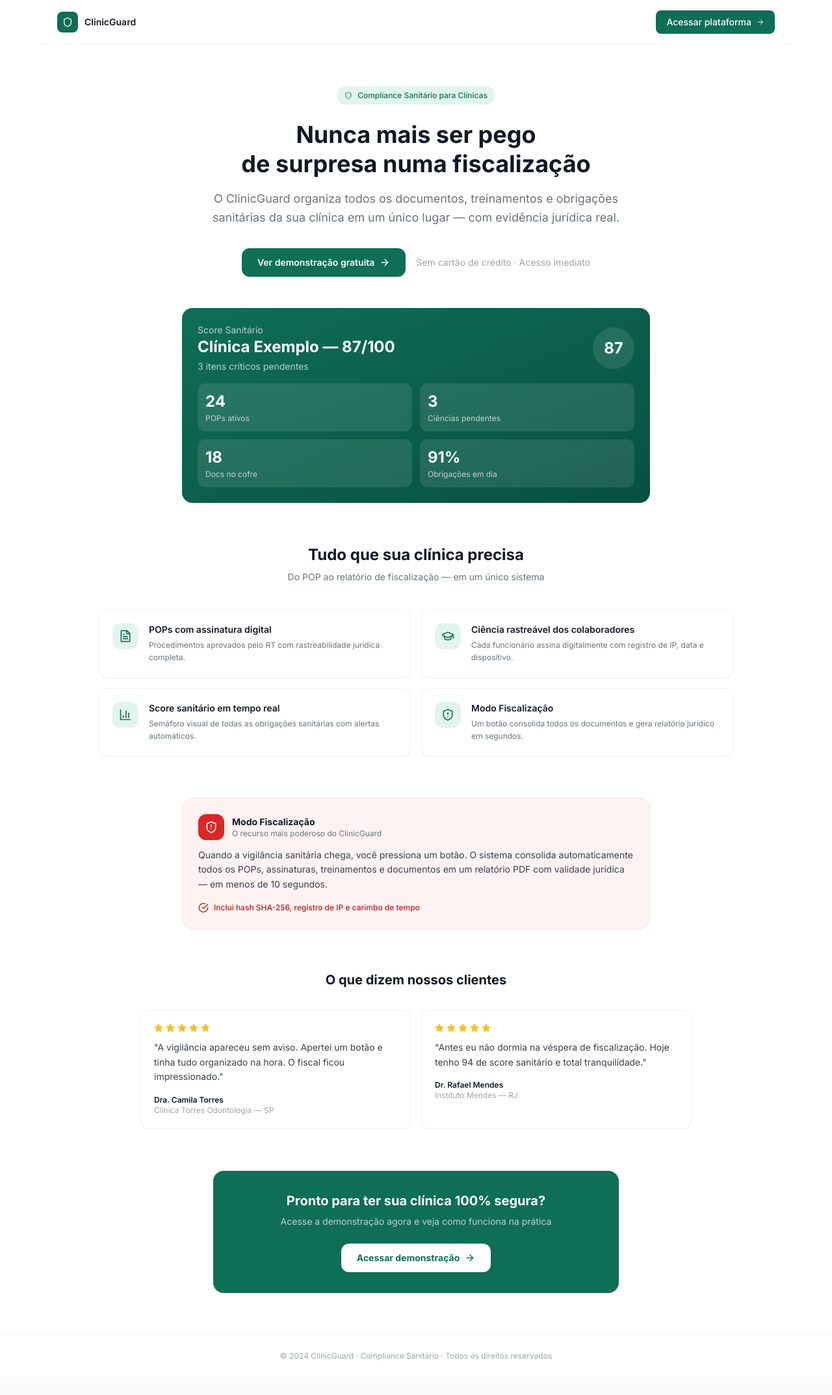
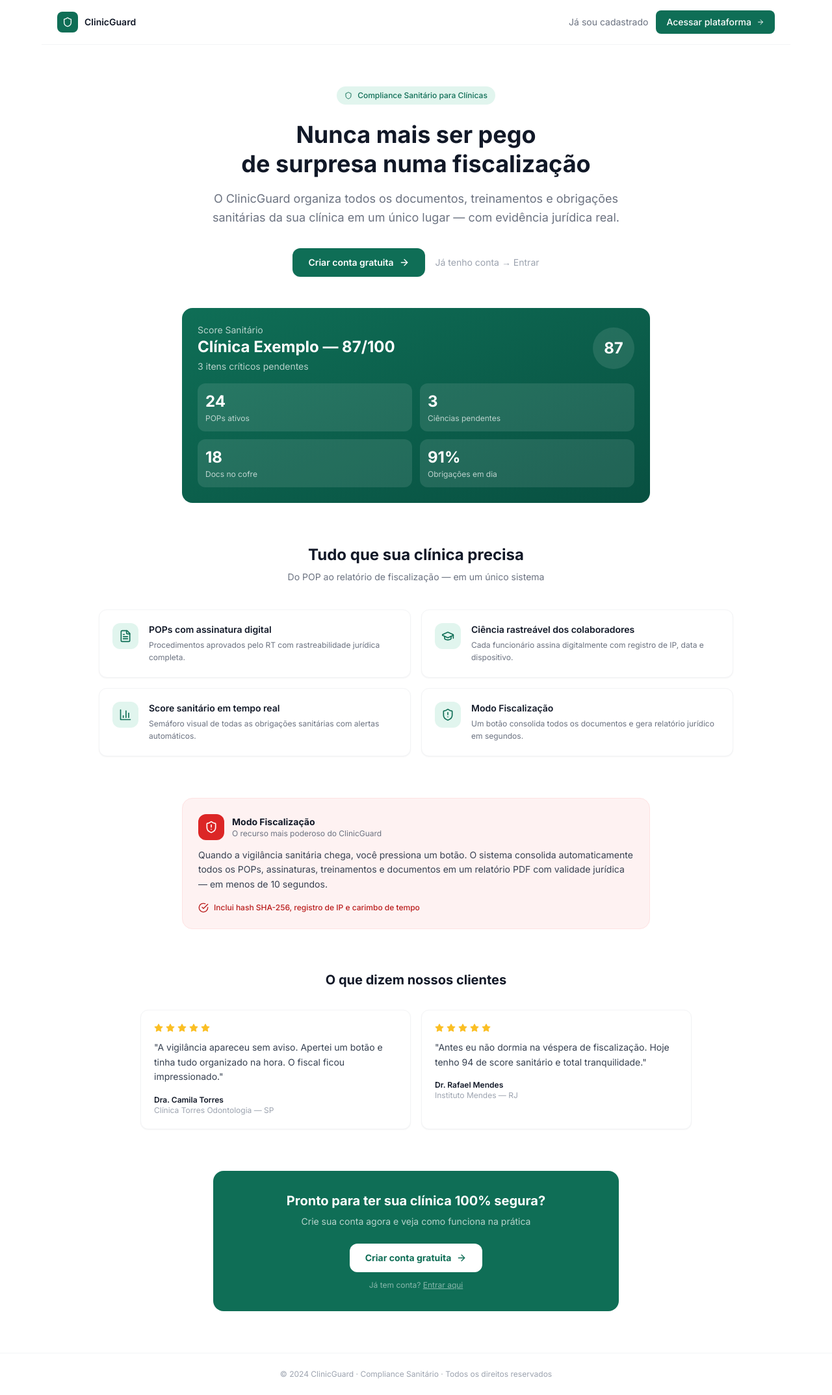
Before and after one commit to paulojunior-doctor/clinicguard, a React (Vite) app in the folder clinicguard/: page / in a window 1280 px wide. Shown: the whole page at 65% size. Before the commit the page ends 2119 px from the top, so only its background shows below. Built offline with nearby package versions, Linux system fonts and the light colour scheme; no server answers.

Commit message:
Update Landing.jsx

```diff
--- a/clinicguard/src/pages/Landing.jsx
+++ b/clinicguard/src/pages/Landing.jsx
@@ -26,12 +26,20 @@
           </div>
           <span className="text-sm font-semibold text-gray-900">ClinicGuard</span>
         </div>
+        <div className="flex items-center gap-3">
           <button
             onClick={() => navigate('/login')}
+            className="text-sm text-gray-500 hover:text-gray-700 transition-colors"
+          >
+            Já sou cadastrado
+          </button>
+          <button
+            onClick={() => navigate('/cadastro')}
             className="btn-primary flex items-center gap-2"
           >
             Acessar plataforma <ArrowRight className="w-3 h-3" />
           </button>
+        </div>
       </nav>
 
       {/* Hero */}
@@ -47,12 +55,17 @@
         </p>
         <div className="flex items-center justify-center gap-4 flex-wrap">
           <button
-            onClick={() => navigate('/login')}
+            onClick={() => navigate('/cadastro')}
             className="flex items-center gap-2 bg-brand-600 hover:bg-brand-800 text-white font-semibold px-6 py-3 rounded-xl transition-colors shadow-sm text-sm"
           >
-            Ver demonstração gratuita <ArrowRight className="w-4 h-4" />
+            Criar conta gratuita <ArrowRight className="w-4 h-4" />
           </button>
-          <p className="text-sm text-gray-400">Sem cartão de crédito · Acesso imediato</p>
+          <button
+            onClick={() => navigate('/login')}
+            className="text-sm text-gray-400 hover:text-gray-600 transition-colors"
+          >
+            Já tenho conta → Entrar
+          </button>
         </div>
       </section>
 
@@ -149,13 +162,19 @@
       <section className="max-w-2xl mx-auto px-6 pb-16 text-center">
         <div className="bg-brand-600 rounded-2xl p-8">
           <h2 className="text-xl font-bold text-white mb-2">Pronto para ter sua clínica 100% segura?</h2>
-          <p className="text-white/70 text-sm mb-6">Acesse a demonstração agora e veja como funciona na prática</p>
+          <p className="text-white/70 text-sm mb-6">Crie sua conta agora e veja como funciona na prática</p>
           <button
-            onClick={() => navigate('/login')}
+            onClick={() => navigate('/cadastro')}
             className="bg-white text-brand-600 font-bold px-6 py-3 rounded-xl hover:bg-brand-50 transition-colors text-sm flex items-center gap-2 mx-auto"
           >
-            Acessar demonstração <ArrowRight className="w-4 h-4" />
+            Criar conta gratuita <ArrowRight className="w-4 h-4" />
           </button>
+          <p className="text-white/50 text-xs mt-3">
+            Já tem conta?{' '}
+            <button onClick={() => navigate('/login')} className="underline hover:text-white/80 transition-colors">
+              Entrar aqui
+            </button>
+          </p>
         </div>
       </section>
 
```
Lines whose indentation alone changed are shown as unchanged.
